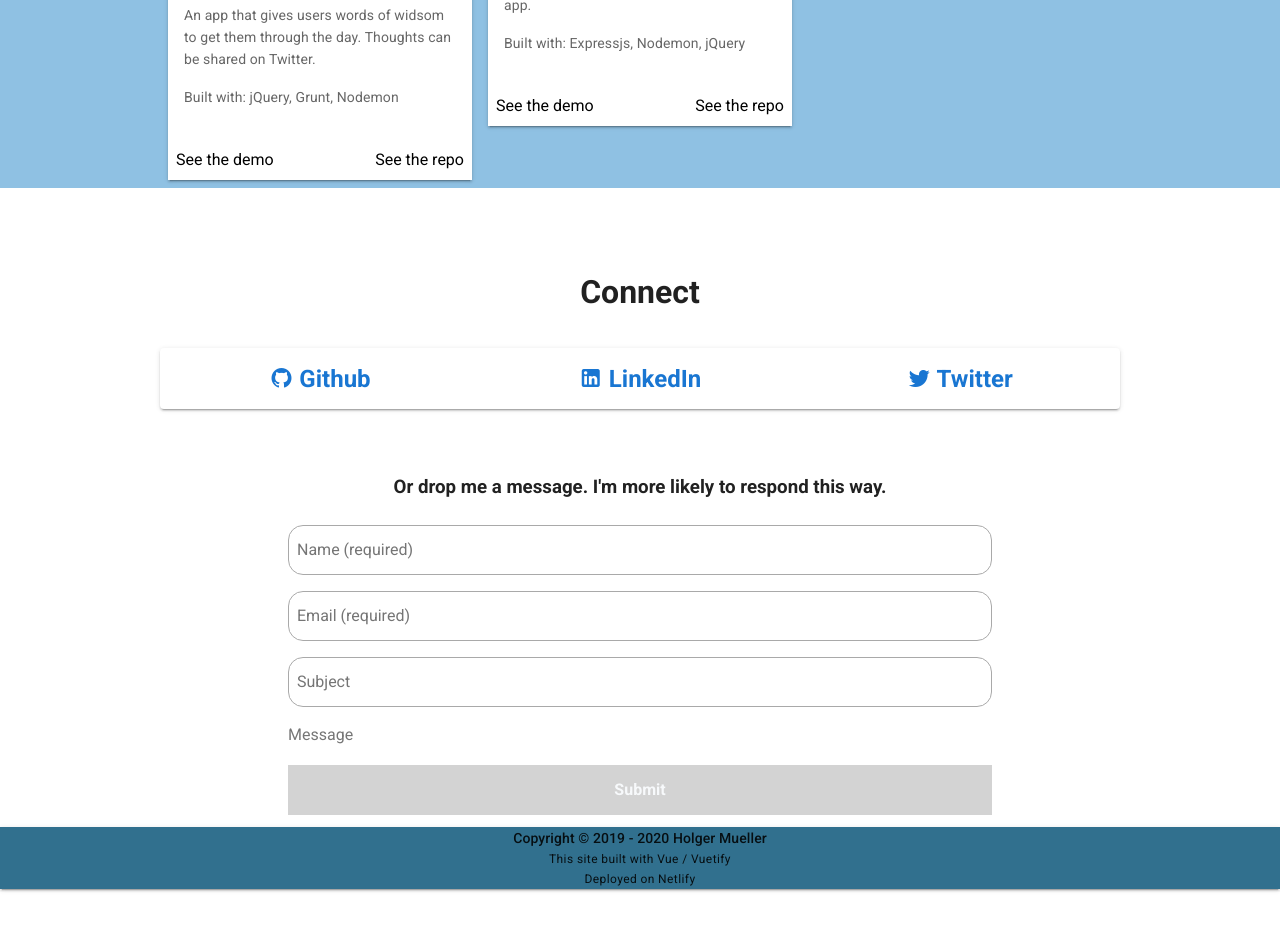
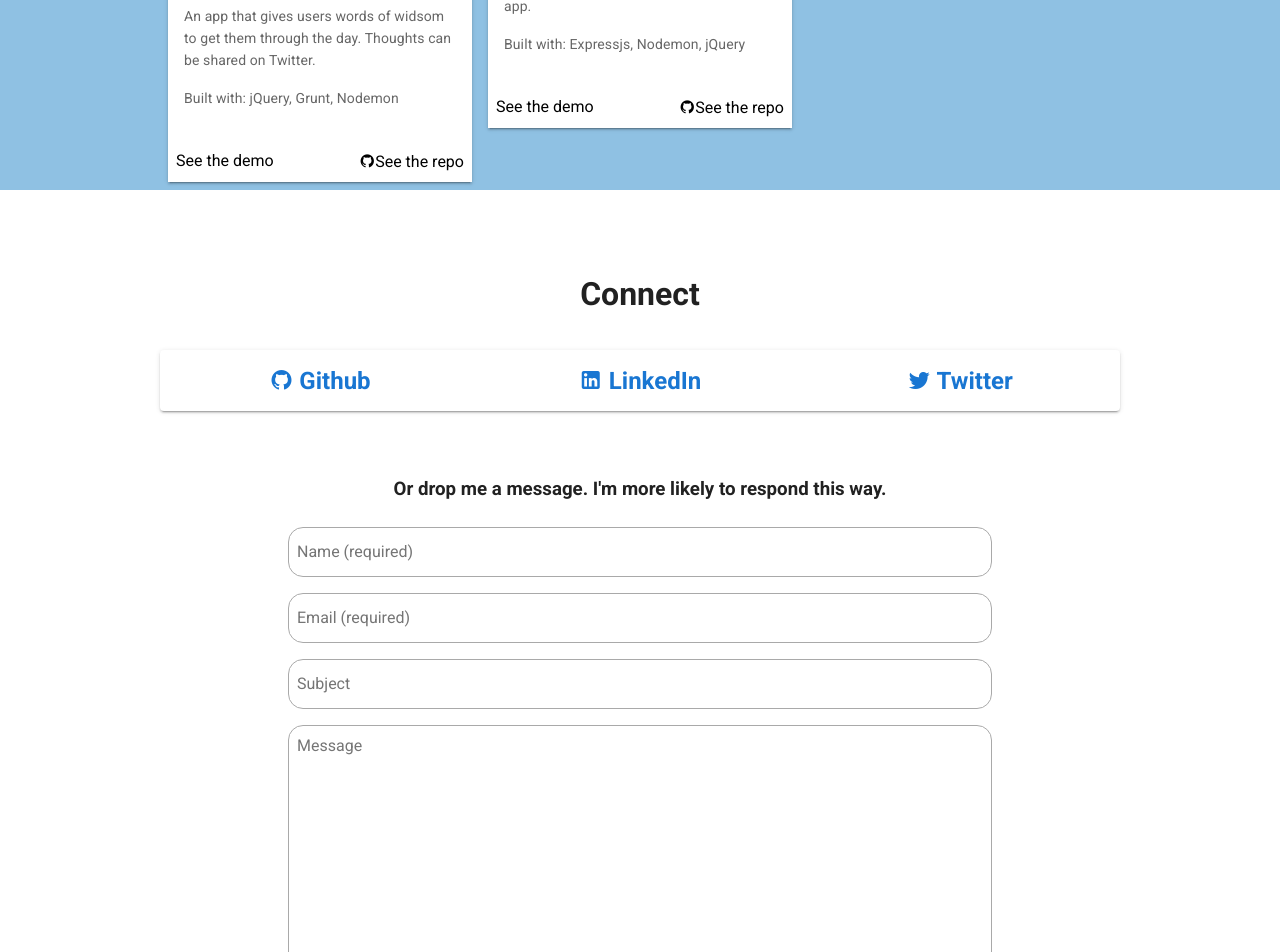
Before and after one commit to Holgermueller/HolgerMueller-TechWriter, a Vue app: page / in a window 1280 px wide. Shown: the part 1807-2759 px from the top of the page. Before the commit the page ends 2696 px from the top, so only its background shows below. Built offline with nearby package versions, Linux system fonts and the light colour scheme.

Commit message:
some styling

```diff
--- a/src/components/Layout/Connect.vue
+++ b/src/components/Layout/Connect.vue
@@ -60,15 +60,13 @@
           name="subject"
         />
 
-        <input
+        <textarea
           type="textarea"
           class="text-field"
           v-model="Message"
           placeholder="Message"
           value="message"
           name="message"
-          counter="1000"
-          outlined
         />
 
         <input
@@ -191,6 +189,11 @@ a:hover {
 .text-field {
   margin: 8px auto;
   border-radius: 15px;
+  border: 1px solid darkgray;
+  width: 100%;
+  height: 250px;
+  padding-left: 8px;
+  padding-top: 8px;
 }
 #submit {
   width: 100%;
@@ -200,6 +203,7 @@ a:hover {
   color: #f7f9fb;
   font-size: 1rem;
   font-weight: bold;
+  border-radius: 15px;
 }
 #submit:disabled {
   background-color: lightgrey;
--- a/src/components/Layout/Portfolio.vue
+++ b/src/components/Layout/Portfolio.vue
@@ -29,7 +29,7 @@
                 </a>
                 <v-spacer></v-spacer>
                 <a :href="Project.repolink" target="_blank" class="repo">
-                  <span class="mdi mdi-github-circle"></span>See the repo
+                  <span class="mdi mdi-github"></span>See the repo
                 </a>
               </v-card-actions>
             </v-card>
```
